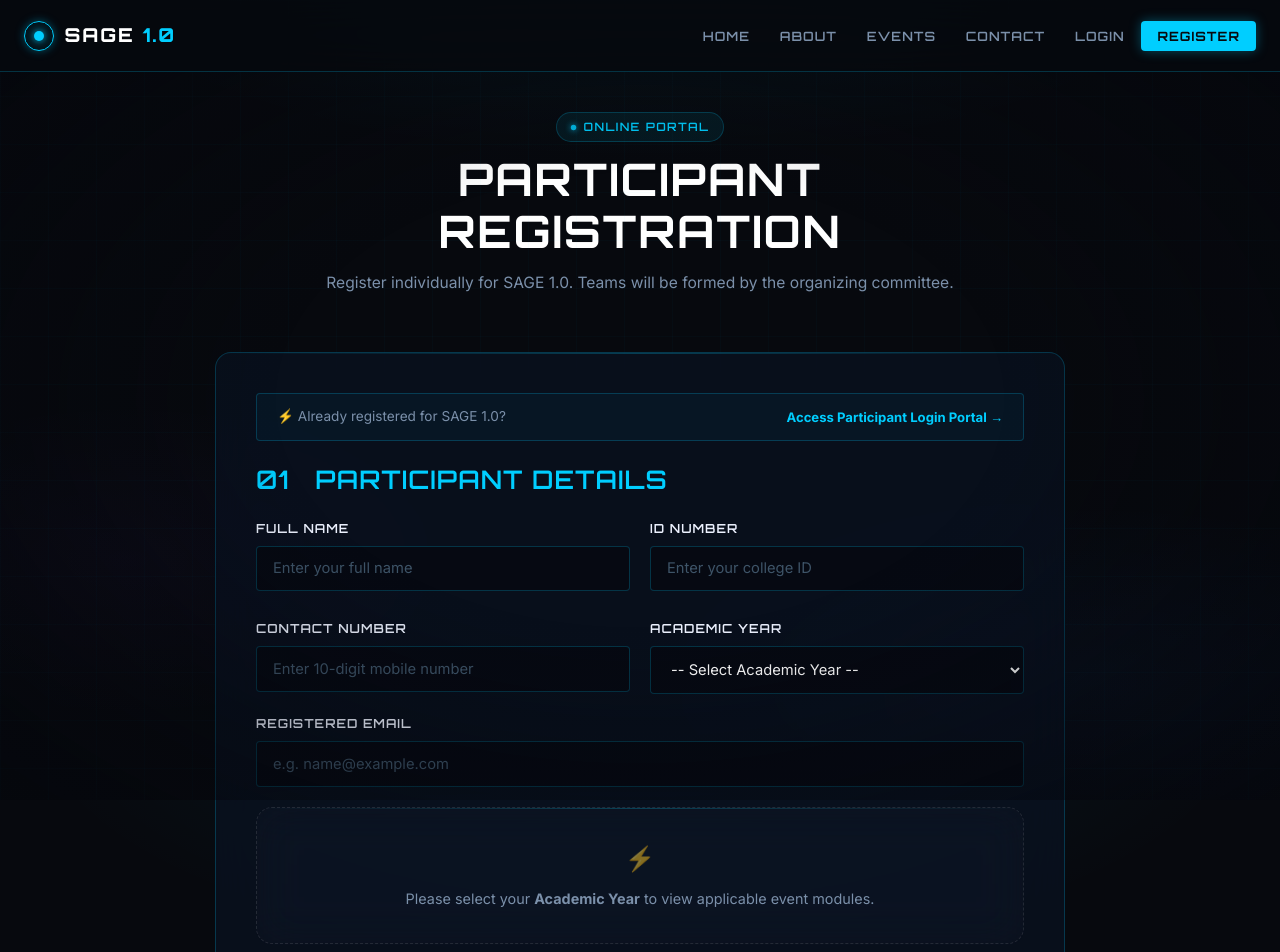
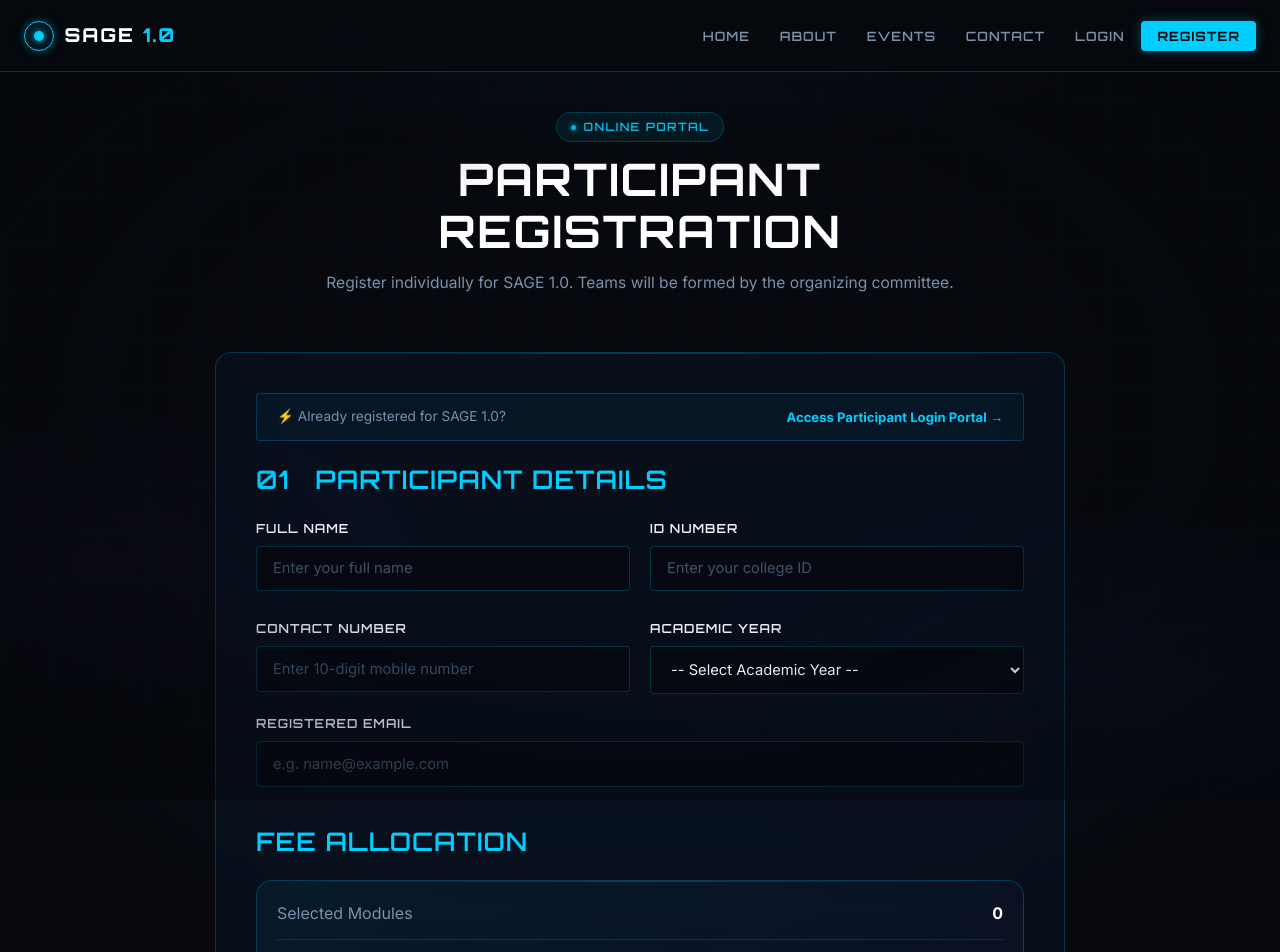
Before and after one commit to SkySwordSaint26/sage-iei-v2, a React (Vite) app: page /#/registration in a window 1280 px wide. Shown: the top 952 px of the page. Built offline with nearby package versions, Linux system fonts and the light colour scheme.

Commit message:
Refactor registration form: simplify academic year prompt and update payment method options

```diff
--- a/src/pages/Registration.jsx
+++ b/src/pages/Registration.jsx
@@ -223,12 +223,6 @@ export default function Registration() {
           <div className="form-group"><label className="form-label">Registered Email</label><input type="email" name="email" className="form-input" placeholder="e.g. name@example.com" required value={formData.email} onChange={handleChange} /></div>
 
           {/* EVENT SELECTION SECTIONS */}
-          {formData.academicYear === '' && (
-            <div className="glass-card" style={{ border: '1px dashed rgba(255,255,255,0.1)', textAlign: 'center', padding: '2rem 1rem', background: 'rgba(255,255,255,0.01)' }}>
-              <div style={{ fontSize: '1.5rem', marginBottom: '0.5rem', opacity: 0.5 }}>⚡</div>
-              <p style={{ color: 'var(--text-muted)', fontSize: '0.9rem', margin: 0 }}>Please select your <strong>Academic Year</strong> to view applicable event modules.</p>
-            </div>
-          )}
 
           {isPG && (
             <div className="form-group">
@@ -305,8 +299,8 @@ export default function Registration() {
             <label className="form-label">Payment Mode</label>
             <select name="paymentMethod" className="form-select" required value={formData.paymentMethod} onChange={handleChange}>
               <option value="">-- Select Mode --</option>
-              <option value="cash">Cash at Volunteer Desk</option>
-              <option value="online">Online UPI / Bank Transfer</option>
+              <option value="cash">Cash</option>
+              <option value="online">Online UPI</option>
             </select>
           </div>
 
@@ -334,10 +328,9 @@ export default function Registration() {
                 <label className="form-label">Authorized Desk</label>
                 <select name="volunteerClub" className="form-select" value={formData.volunteerClub} onChange={handleChange} required>
                   <option value="">-- Select Club --</option>
-                  <option value="ieiteambvm.jarvis@gmail.com">IE(I) Mechanical (Jarvis)</option>
-                  <option value="trf.bvm@gmail.com">The Robotics Forum (TRF)</option>
-                  <option value="tpc.bvm@gmail.com">Training & Placement Cell</option>
-                  <option value="rs.bvm@gmail.com">BVM RS / Central Comm.</option>
+                  <option value="ieiteambvm.jarvis@gmail.com">IE(I) Mechanical</option>
+                  <option value="trf.bvm@gmail.com">TRS</option>
+                  <option value="rs.bvm@gmail.com">SAEINDIA</option>
                 </select>
               </div>
               <div className="form-group" style={{ marginBottom: 0 }}>
```
